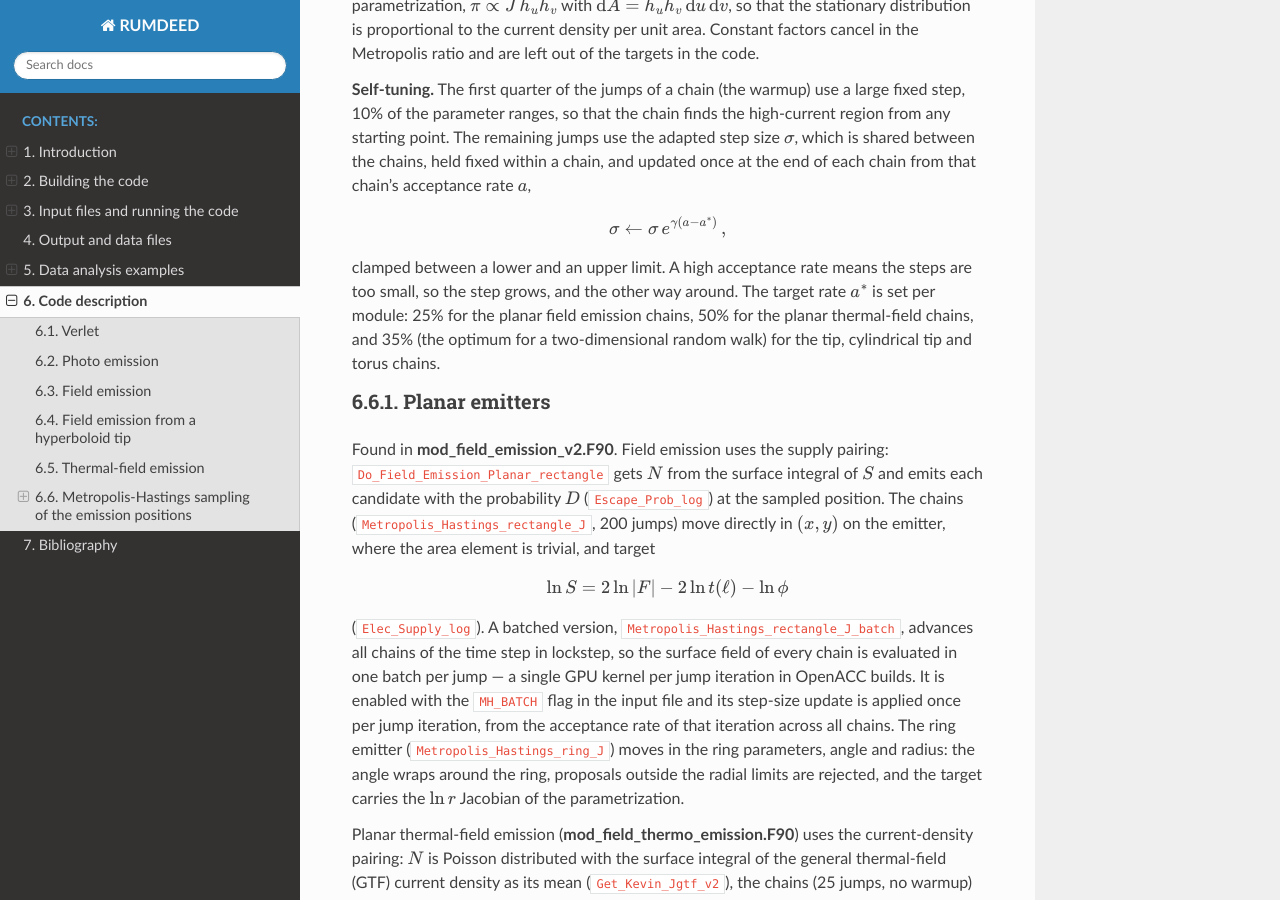
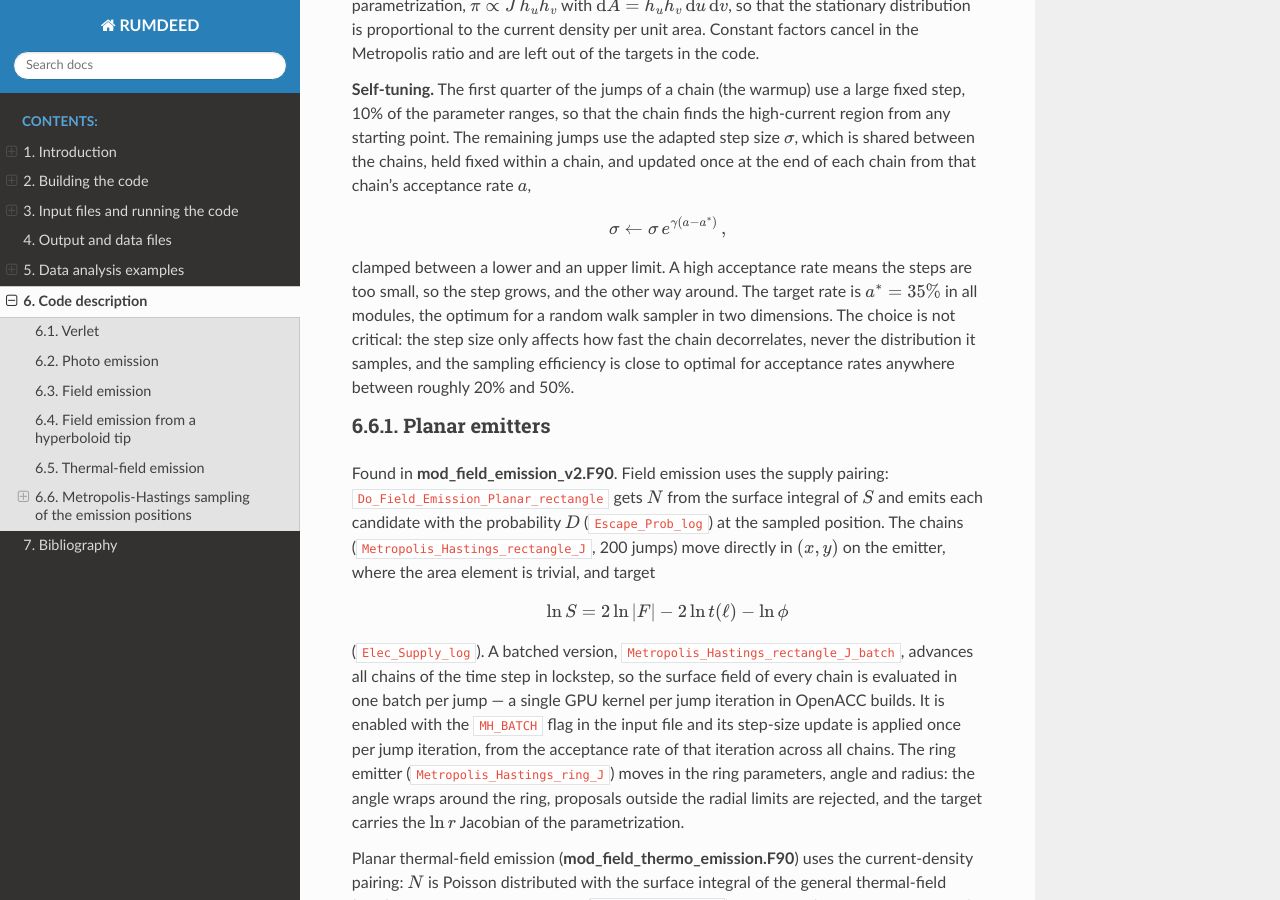
Before and after one commit to NanoPhysicsCenter/RUMDEED, a Sphinx documentation site: the page built from docs/source/code.rst, in a window 1280 px wide and 900 px high, scrolled down 5340 px. Built offline with Sphinx 7.4.7 and the Read the Docs theme 3.1.0, drawn with Linux system fonts in a browser that asks for light colours; cross-references to code outside the pages are shown as plain code.

Commit message:
Aim all MH samplers at the same 35% acceptance rate
The planar field emission chains aimed at 25% and the planar
thermal-field chains at 50%, both historical values, while the tip,
cylindrical tip and torus samplers already use 35% - the optimal
acceptance rate for a random walk Metropolis sampler in two dimensions
(it is 44% in one dimension and falls to the classic 23.4% limit in
high dimensions; all our chains move on 2D surfaces). The target rate
only steers the adaptive step size, which affects how fast a chain
decorrelates but never the distribution it samples, so this cannot
change the emission physics; the sampling efficiency is also close to
optimal for acceptance rates anywhere between roughly 20% and 50%,
which is why the old values were left alone during the sampler reworks.

Validated: 155/155 tests on gfortran (OpenMP) and nvfortran
ACC=multicore, planar steady-state current 0.99 mA (in band).

Co-Authored-By: Claude Fable 5 <noreply@anthropic.com>

```diff
--- a/docs/source/code.rst
+++ b/docs/source/code.rst
@@ -252,7 +252,8 @@ The remaining jumps use the adapted step size :math:`\sigma`, which is shared be
 
 clamped between a lower and an upper limit.
 A high acceptance rate means the steps are too small, so the step grows, and the other way around.
-The target rate :math:`a^*` is set per module: 25% for the planar field emission chains, 50% for the planar thermal-field chains, and 35% (the optimum for a two-dimensional random walk) for the tip, cylindrical tip and torus chains.
+The target rate is :math:`a^* = 35\%` in all modules, the optimum for a random walk sampler in two dimensions.
+The choice is not critical: the step size only affects how fast the chain decorrelates, never the distribution it samples, and the sampling efficiency is close to optimal for acceptance rates anywhere between roughly 20% and 50%.
 
 Planar emitters
 ~~~~~~~~~~~~~~~
```
Also changed, not shown: 2 other files.
